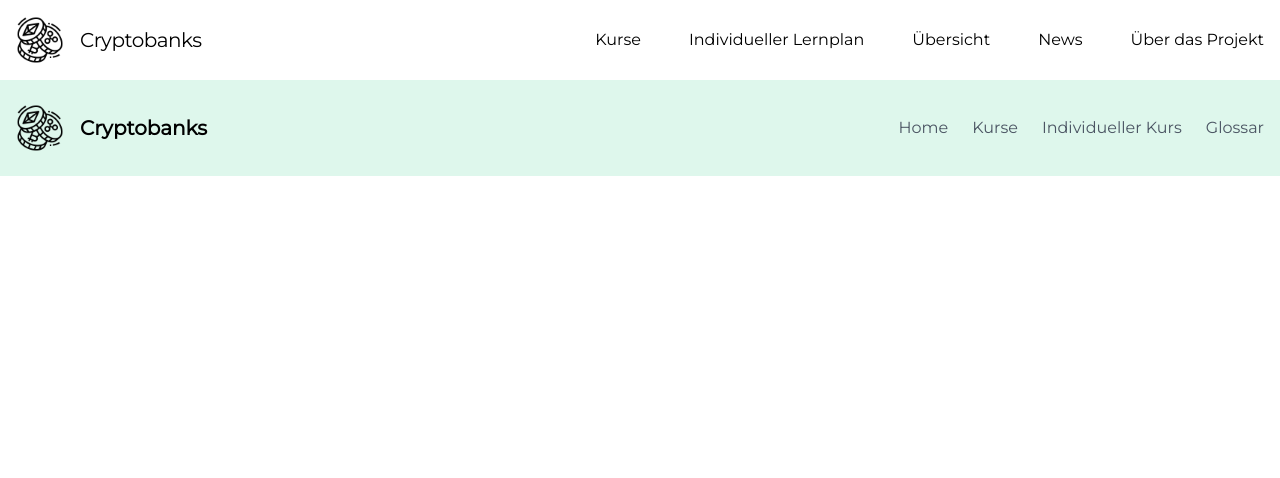
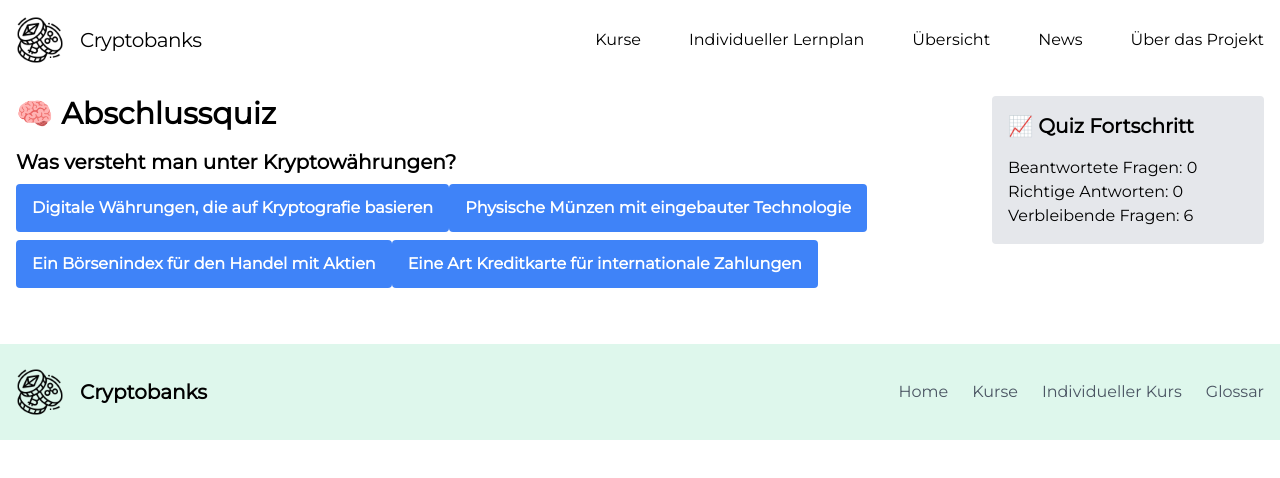
Before and after one commit to jansteinbacher/pjs_cryptobanks, a React (Create React App) app in the folder cryptobanks-webapp/: page /quiz in a window 1280 px wide. Shown: the top 478 px of the page. Built offline with nearby package versions, Linux system fonts and the light colour scheme; what tailwindcss-animated would draw is missing.

Commit message:
new type of question

```diff
--- a/cryptobanks-webapp/src/App.jsx
+++ b/cryptobanks-webapp/src/App.jsx
@@ -19,6 +19,7 @@ import {
   DragAndDrop,
   Einstufungsquiz,
   News,
+  CourseBeginnerQuiz,
 } from "./components";
 import { BrowserRouter as Router, Route, Routes } from "react-router-dom";
 
@@ -57,6 +58,11 @@ const App = () => (
         <Route
           path="/dnd"
           element={<DragAndDrop />}
+        />
+
+        <Route
+          path="/quiz"
+          element={<CourseBeginnerQuiz />}
         />
 
         <Route
--- a/cryptobanks-webapp/src/components/courseofbeginner/CourseBeginnerQuiz.jsx
+++ b/cryptobanks-webapp/src/components/courseofbeginner/CourseBeginnerQuiz.jsx
@@ -52,14 +52,26 @@ const Quiz = () => {
           ],
           correctAnswerIndex: 0,
         },
+
+        {
+          question: 'Was passt zusammen?',
+          pairs: [
+            { text: 'Smart Contract', options: ['Select an option','Ethereum', 'Hardware', 'Software'], correctOptionIndex: 2 },
+            { text: 'Proof of Work', options: ['Select an option','Konsensalgorithmus', 'Identitätsprüfung', 'Passwort'], correctOptionIndex: 2 },
+            // Add more pairs here...
+          ],
+        },
+
         // Add more questions here...
       ];
 
 
       const [currentQuestionIndex, setCurrentQuestionIndex] = useState(0);
       const [userAnswers, setUserAnswers] = useState(Array(questions.length).fill(null));
-    const [answered, setAnswered] = useState(false); // Track if the current question is answered
-    const [quizFinished, setQuizFinished] = useState(false); // Track if all questions are answered
+      const [answered, setAnswered] = useState(false);
+      const [quizFinished, setQuizFinished] = useState(false);
+      const [pairResults, setPairResults] = useState(Array(questions.length).fill([]));
+      const numPairs = questions[currentQuestionIndex]?.pairs?.length || 0;
 
       const handleAnswerSelect = (answerIndex) => {
         if (!answered) {
@@ -68,21 +80,50 @@ const Quiz = () => {
           setUserAnswers(newUserAnswers);
           setAnswered(true);
 
-        // Automatically move to the next question after a short delay
           setTimeout(() => {
             if (currentQuestionIndex < questions.length - 1) {
               setCurrentQuestionIndex(currentQuestionIndex + 1);
-            setAnswered(false); // Reset the answered status for the next question
+              setAnswered(false);
             } else {
-            setQuizFinished(true); // All questions are answered
+              setQuizFinished(true);
             }
           }, 10);
         }
       };
 
-    const numCorrectAnswers = userAnswers.filter(
-      (userAnswer, index) => userAnswer === questions[index].correctAnswerIndex
-    ).length;
+      const checkPairAnswers = () => {
+        const newPairResults = [...pairResults];
+        newPairResults[currentQuestionIndex] = questions[currentQuestionIndex].pairs.map(
+          (pair, pairIndex) =>
+            userAnswers[currentQuestionIndex]?.[pairIndex] === pair.correctOptionIndex
+        );
+        setPairResults(newPairResults);
+
+        setTimeout(() => {
+          if (currentQuestionIndex < questions.length - 1) {
+            setCurrentQuestionIndex(currentQuestionIndex + 1);
+            setAnswered(false);
+          } else {
+            setQuizFinished(true);
+          }
+        }, 10);
+      };
+
+      const handlePairAnswerSelect = (event, pairIndex) => {
+        const newUserAnswers = [...userAnswers];
+        const selectedOptionIndex = parseInt(event.target.value);
+        newUserAnswers[currentQuestionIndex] = newUserAnswers[currentQuestionIndex] || []; // Initialize the array if it's not already
+        newUserAnswers[currentQuestionIndex][pairIndex] = selectedOptionIndex;
+        setUserAnswers(newUserAnswers);
+      };
+
+      const numCorrectAnswers = userAnswers.map((userAnswer, index) => {
+        if (questions[index].options) {
+          return userAnswer === questions[index].correctAnswerIndex ? 1 : 0;
+        } else {
+          return (pairResults[index]?.filter((result) => result === true)?.length)/numPairs || 0;
+        }
+      }).reduce((acc, val) => acc + val, 0);
 
       const percentageCorrect = (numCorrectAnswers / questions.length) * 100;
 
@@ -91,12 +132,13 @@ const Quiz = () => {
         setUserAnswers(Array(questions.length).fill(null));
         setAnswered(false);
         setQuizFinished(false);
+        setPairResults(Array(questions.length).fill([]));
       };
 
       useEffect(() => {
         if (currentQuestionIndex === questions.length) {
-        setAnswered(false); // Reset the answered status
-        setQuizFinished(true); // All questions are answered
+          setAnswered(false);
+          setQuizFinished(true);
         }
       }, [currentQuestionIndex, questions.length]);
 
@@ -106,10 +148,11 @@ const Quiz = () => {
                 <h2 className="text-3xl font-bold mb-4">🧠 Abschlussquiz</h2>
                 <div className="mb-8">
                   {!quizFinished ? (
-              // Render the question and options if there are more questions to display
                     <>
                       <h3 className="text-xl font-bold mb-2">{questions[currentQuestionIndex].question}</h3>
-                {questions[currentQuestionIndex].options.map((option, index) => (
+                      {questions[currentQuestionIndex].options ? (
+                        // For standard multiple-choice questions
+                        questions[currentQuestionIndex].options.map((option, index) => (
                           <button
                             key={index}
                             className="bg-blue-500 hover:bg-blue-700 text-white font-bold py-3 px-4 mb-2 rounded"
@@ -117,7 +160,35 @@ const Quiz = () => {
                           >
                             {option}
                           </button>
+                        ))
+                      ) : (
+                        // For new text-dropdown pairs
+                        questions[currentQuestionIndex].pairs.map((pair, pairIndex) => (
+                          <div key={pairIndex} className="flex mb-2">
+                            <div className="w-1/2 pr-2">{pair.text}</div>
+                            <div className="w-1/2 pl-2">
+                              <select
+                                value={userAnswers[currentQuestionIndex]?.[pairIndex] || ''}
+                                onChange={(event) => handlePairAnswerSelect(event, pairIndex)}
+                              >
+                                {pair.options.map((option, optionIndex) => (
+                                  <option key={optionIndex} value={optionIndex}>
+                                    {option}
+                                  </option>
                                 ))}
+                              </select>
+                            </div>
+                          </div>
+                        ))
+                      )}
+                      {questions[currentQuestionIndex].pairs && (
+                        <button
+                          className="bg-blue-500 hover:bg-blue-700 text-white font-bold py-3 px-4 mt-4 rounded"
+                          onClick={checkPairAnswers}
+                        >
+                          Check Pairs
+                        </button>
+                      )}
                     </>
                   ) : (
                   // Show the final score and appropriate message after all questions are answered
```
Lines whose indentation alone changed are shown as unchanged.
